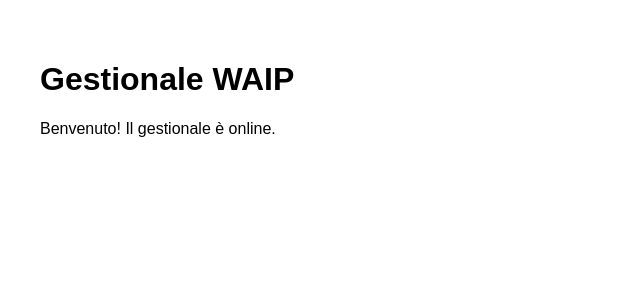
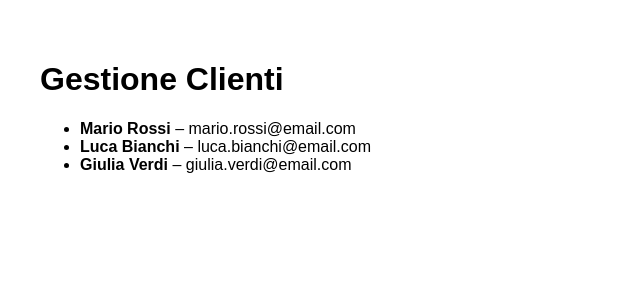
Before and after one commit to waip-wood/Waip-gestionale-final, a React (Vite) app: page / in a window 1280 px wide. Shown: the top 300 px of the page, without its empty margins (0-640 px from the left). Built offline with nearby package versions, Linux system fonts and the light colour scheme.

Commit message:
Update App.jsx

```diff
--- a/src/App.jsx
+++ b/src/App.jsx
@@ -1,10 +1,24 @@
-import React from "react";
+import React from 'react';
 
-export default function App() {
+function App() {
+  const clienti = [
+    { id: 1, nome: 'Mario Rossi', email: 'mario.rossi@email.com' },
+    { id: 2, nome: 'Luca Bianchi', email: 'luca.bianchi@email.com' },
+    { id: 3, nome: 'Giulia Verdi', email: 'giulia.verdi@email.com' },
+  ];
+
   return (
-    <div style={{ padding: "2rem", fontFamily: "sans-serif" }}>
-      <h1>Gestionale WAIP</h1>
-      <p>Benvenuto! Il gestionale è online.</p>
+    <div style={{ padding: '2rem', fontFamily: 'Arial, sans-serif' }}>
+      <h1>Gestione Clienti</h1>
+      <ul>
+        {clienti.map((cliente) => (
+          <li key={cliente.id}>
+            <strong>{cliente.nome}</strong> – {cliente.email}
+          </li>
+        ))}
+      </ul>
     </div>
   );
 }
+
+export default App;
```
